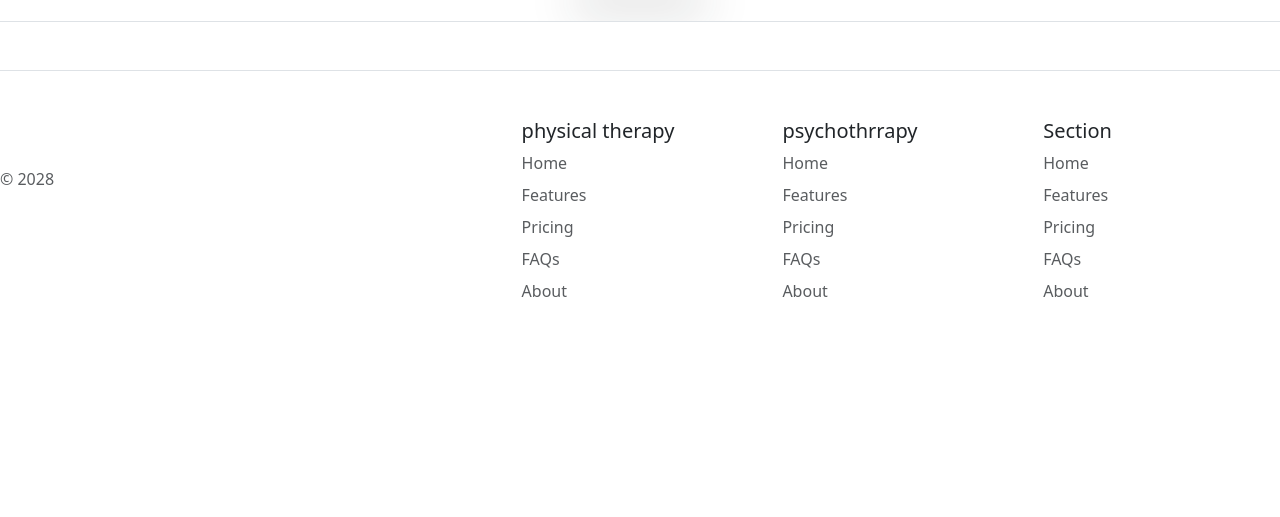
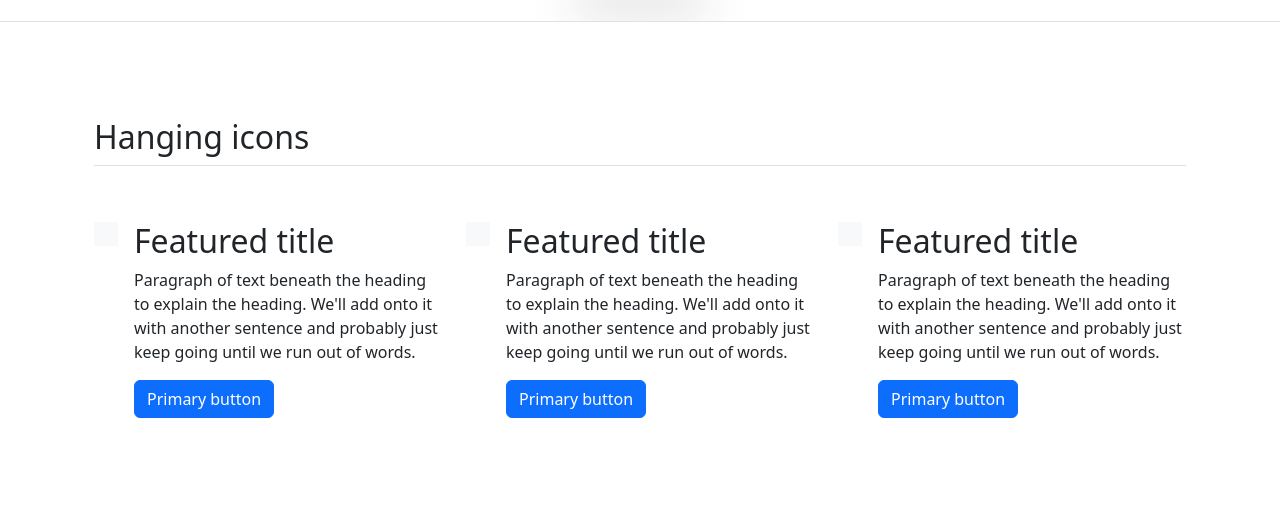
Before and after one commit to genarationth/assignment-jaturaorn, a plain HTML site: page index.html in a window 1280 px wide. Shown: the part 473-990 px from the top of the page. Before the commit the page ends 896 px from the top, so only its background shows below. Drawn offline with Linux system fonts and the light colour scheme.

Commit message:
add main(body)features_snippet

```diff
--- a/index.html
+++ b/index.html
@@ -36,7 +36,7 @@
         </ul>
       </header>
 
-    <!-- add main(body) -->
+    <!-- add main(body)_HERO -->
     <div class="px-4 pt-5 my-5 text-center border-bottom">
         <h1 class="display-4 fw-bold">วิธีการบำบัดจากแพทย์ผู้เชี่ยวชาญ</h1>
         <div class="col-lg-6 mx-auto">
@@ -49,6 +49,49 @@
         <div class="overflow-hidden" style="max-height: 30vh;">
           <div class="container px-5">
             <img src="bootstrap-docs.png" class="img-fluid border rounded-3 shadow-lg mb-4" alt="Example image" width="700" height="500" loading="lazy">
+          </div>
+        </div>
+      </div>
+
+    <!-- add main(body)features -->
+    <div class="container px-4 py-5" id="hanging-icons">
+        <h2 class="pb-2 border-bottom">Hanging icons</h2>
+        <div class="row g-4 py-5 row-cols-1 row-cols-lg-3">
+          <div class="col d-flex align-items-start">
+            <div class="icon-square text-bg-light d-inline-flex align-items-center justify-content-center fs-4 flex-shrink-0 me-3">
+              <svg class="bi" width="1em" height="1em"><use xlink:href="#toggles2"></use></svg>
+            </div>
+            <div>
+              <h3 class="fs-2">Featured title</h3>
+              <p>Paragraph of text beneath the heading to explain the heading. We'll add onto it with another sentence and probably just keep going until we run out of words.</p>
+              <a href="#" class="btn btn-primary">
+                Primary button
+              </a>
+            </div>
+          </div>
+          <div class="col d-flex align-items-start">
+            <div class="icon-square text-bg-light d-inline-flex align-items-center justify-content-center fs-4 flex-shrink-0 me-3">
+              <svg class="bi" width="1em" height="1em"><use xlink:href="#cpu-fill"></use></svg>
+            </div>
+            <div>
+              <h3 class="fs-2">Featured title</h3>
+              <p>Paragraph of text beneath the heading to explain the heading. We'll add onto it with another sentence and probably just keep going until we run out of words.</p>
+              <a href="#" class="btn btn-primary">
+                Primary button
+              </a>
+            </div>
+          </div>
+          <div class="col d-flex align-items-start">
+            <div class="icon-square text-bg-light d-inline-flex align-items-center justify-content-center fs-4 flex-shrink-0 me-3">
+              <svg class="bi" width="1em" height="1em"><use xlink:href="#tools"></use></svg>
+            </div>
+            <div>
+              <h3 class="fs-2">Featured title</h3>
+              <p>Paragraph of text beneath the heading to explain the heading. We'll add onto it with another sentence and probably just keep going until we run out of words.</p>
+              <a href="#" class="btn btn-primary">
+                Primary button
+              </a>
+            </div>
           </div>
         </div>
       </div>
```
